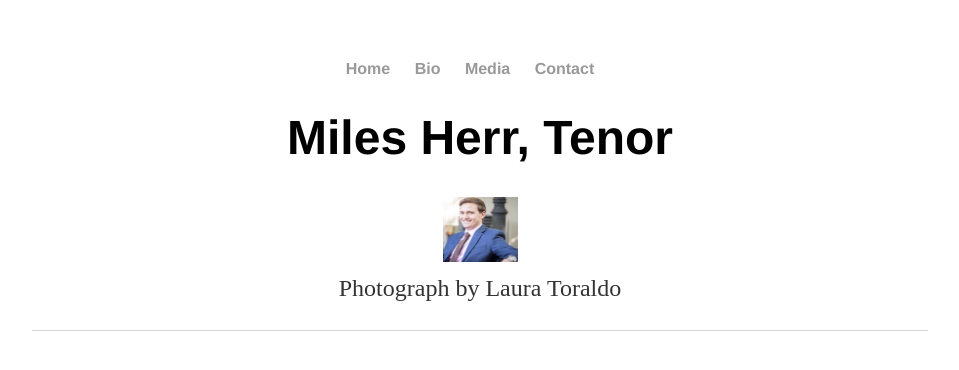
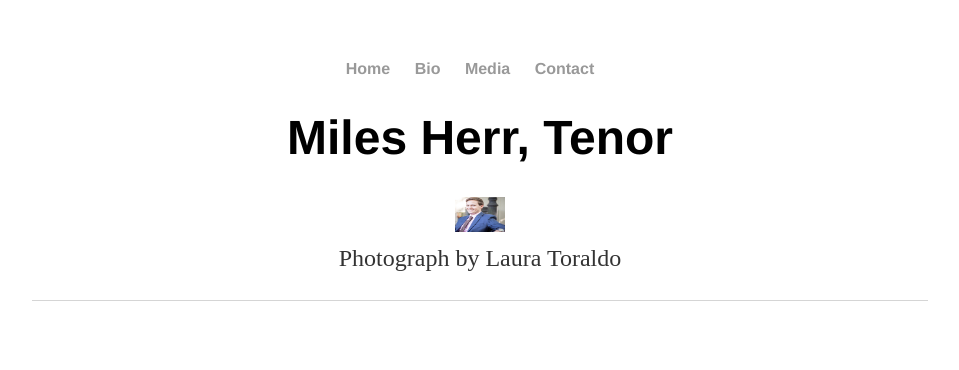
Before and after one commit to leemlb06pmi/leemlb06pmi.github.io, a Jekyll site: the page built from index.html, in a window 1280 px wide. Shown: the top 370 px of the page, without its empty margins (160-1119 px from the left). Built offline with Jekyll 4.4.1, drawn with Linux system fonts in a browser that asks for light colours.

Commit message:
Update main.css

```diff
--- a/css/main.css
+++ b/css/main.css
@@ -6,8 +6,8 @@ img{
     max-width: 100%
 }
 img.sized{
-    width: 75px;
-    height: 65px;
+    width: 50px;
+    height: 35px;
 }
 nav ul, footer ul {
     font-family:'Helvetica', 'Arial', 'Sans-Serif';
```
